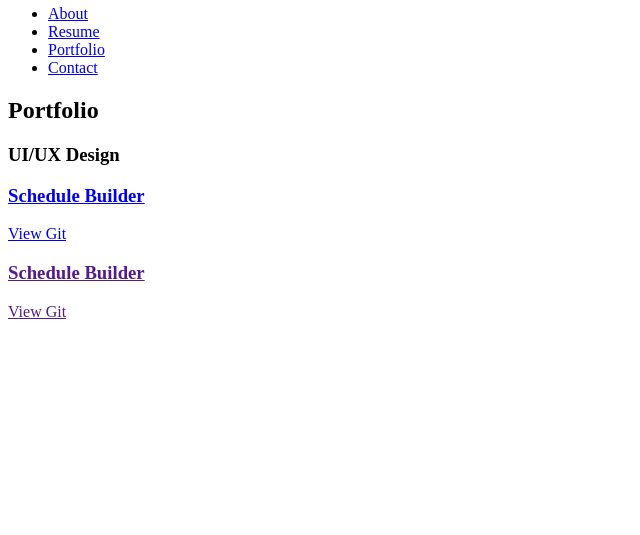
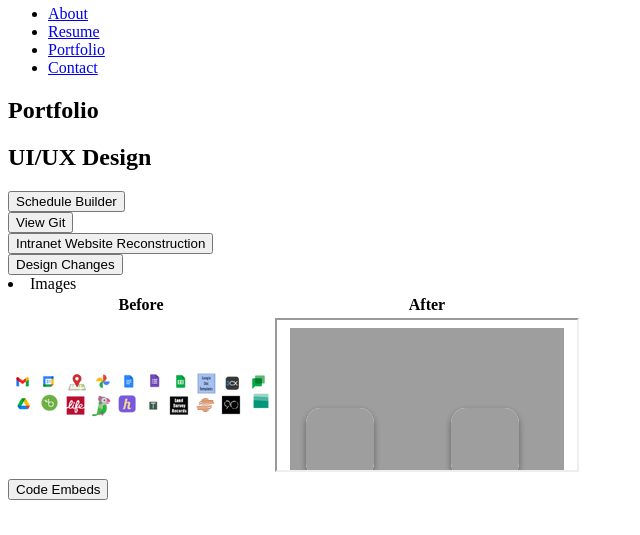
Before and after one commit to nanaabaackah/portfolio.io, a PHP site: page /portfolio.html in a window 1280 px wide. Shown: the part 265-800 px from the top of the page, without its empty margins (0-640 px from the left). Run offline with PHP 8.4, Linux system fonts and the light colour scheme; some libraries are stand-ins or nearby versions; some web fonts are replaced.

Commit message:
home page design change

```diff
--- a/about.html
+++ b/about.html
@@ -143,7 +143,7 @@
 
         </footer>
         <div class="gototop js-top">
-            <a href="#" class="js-gotop"><i class="fa-solid fa-up-long"></i></a>
+            <a href="#" class="js-gotop"><i class="fa-regular fa-hand-point-up"></i></a>
         </div>
         <!-- jQuery -->
         <script src="js/jquery.min.js"></script>
--- a/contact.html
+++ b/contact.html
@@ -179,7 +179,7 @@
             <span>&copy; 2025 - Created by Nana Aba Ackah<br> Styling design ideas from <a href="http://freehtml5.co/">FreeHTML5.co</a></span>
         </footer>
         <div class="gototop js-top">
-            <a href="#" class="js-gotop"><i class="fa-solid fa-up-long"></i></a>
+            <a href="#" class="js-gotop"><i class="fa-regular fa-hand-point-up"></i></a>
         </div>
         <!-- jQuery -->
         <script src="js/jquery.min.js"></script>
--- a/portfolio.html
+++ b/portfolio.html
@@ -47,26 +47,49 @@
                     <div class="container">
                         <div class="row animate-box">
                             <div class="col-md-8 col-md-offset-2 text-center fh5co-heading">
-                                <h2>Portfolio</h2>
+                                <h1>Portfolio</h1>
                             </div>
                         </div>
                     </div>
-                    <h3>UI/UX Design</h3>
+                    <h2>UI/UX Design</h2>
                     <div class="col-md-3 text-center col-padding animate-box">
-                        <a href="https://github.com/nanaabaackah/portfolio.io/tree/main/schedule-builder" target="_onblank" class="work" style="background-image: url(schedule-builder/imgs/picktime-hero-new.svg);">
-                            <div class="desc">
-                                <h3>Schedule Builder</h3>
-                                <span>View Git</span>
+                        <button class="accordion-main">Schedule Builder</button>
+                        <div class="panel">
+                            <div class="section">
+                                <button class="accordion">View Git</button>
+                                <div class="panel">
+
+                                </div>
                             </div>
-                        </a>
+                        </div>
                     </div>
                     <div class="col-md-3 text-center col-padding animate-box">
-                        <a href="" target="_onblank" class="work" style="background-image: url(schedule-builder/imgs/picktime-hero-new.svg);">
-                            <div class="desc">
-                                <h3>Schedule Builder</h3>
-                                <span>View Git</span>
+                        <button class="accordion-main">Intranet Website Reconstruction</button>
+                        <div class="panel">
+                            <div class="section">
+                                <button class="accordion">Design Changes</button>
+                                <div class="panel">
+                                    <table>
+                                        <tr>
+                                            <th>Before</th>
+                                            <th>After</th>
+                                        </tr>
+                                        <tr>
+                                            <td><img src="imgs/website transformation/old icons.png"</td>
+                                            <td><iframe src="coding challenges/apps.html"></iframe></td>
+                                        </tr>
+
+
+
+                                        <li>Images</li>
+                                    </table>
+                                </div>
+                                <button class="accordion">Code Embeds</button>
+                                <div class="panel">
+
+                                </div>
                             </div>
-                        </a>
+                        </div>
                     </div>
                         <!--<div class="col-md-3 text-center col-padding animate-box">
                             <a href="https://github.com/nanaabaackah/portfolio.io/tree/main/schedule-builder" target="_onblank" class="work" style="background-image: url(images/portfolio-2.jpg);">
@@ -168,7 +191,7 @@
             <span>&copy; 2025 - Created and designed by Nana Aba Ackah<br> Design ideas from <a href="http://freehtml5.co/">FreeHTML5.co</a></span>
         </footer>
         <div class="gototop js-top">
-            <a href="#" class="js-gotop"><i class="fa-solid fa-up-long"></i></a>
+            <a href="#" class="js-gotop"><i class="fa-regular fa-hand-point-up"></i></a>
         </div>-->
 
 </html>
--- a/resume.html
+++ b/resume.html
@@ -647,7 +647,7 @@
             <span>&copy; 2025 - Created by Nana Aba Ackah<br> Styling design ideas from <a href="http://freehtml5.co/">FreeHTML5.co</a></span>
         </footer>
         <div class="gototop js-top">
-            <a href="#" class="js-gotop"><i class="fa-solid fa-up-long"></i></a>
+            <a href="#" class="js-gotop"><i class="fa-regular fa-hand-point-up"></i></a>
         </div>
         <!-- jQuery -->
         <script src="js/jquery.min.js"></script>
```
Also changed, not shown: index.html (+10 -3 lines), styles/master.css (+52 -31 lines), imgs/IMG_4708.JPG (added), imgs/IMG_4710.JPG (added), imgs/IMG_5353.JPG (added), imgs/brown.png (added), imgs/website transformation/old icons.png (added), 4 other files.
